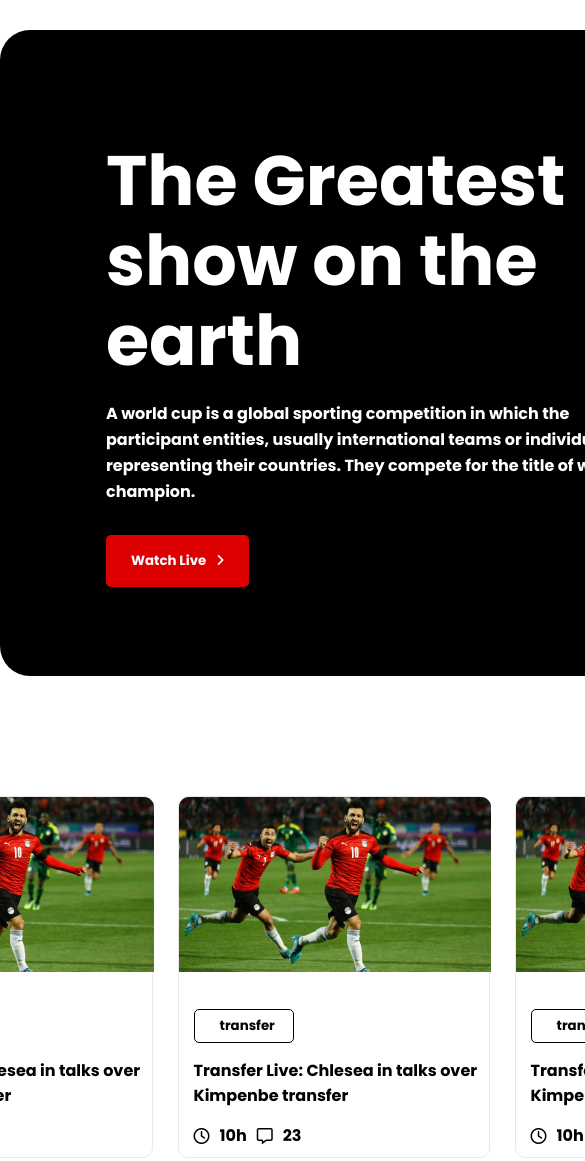
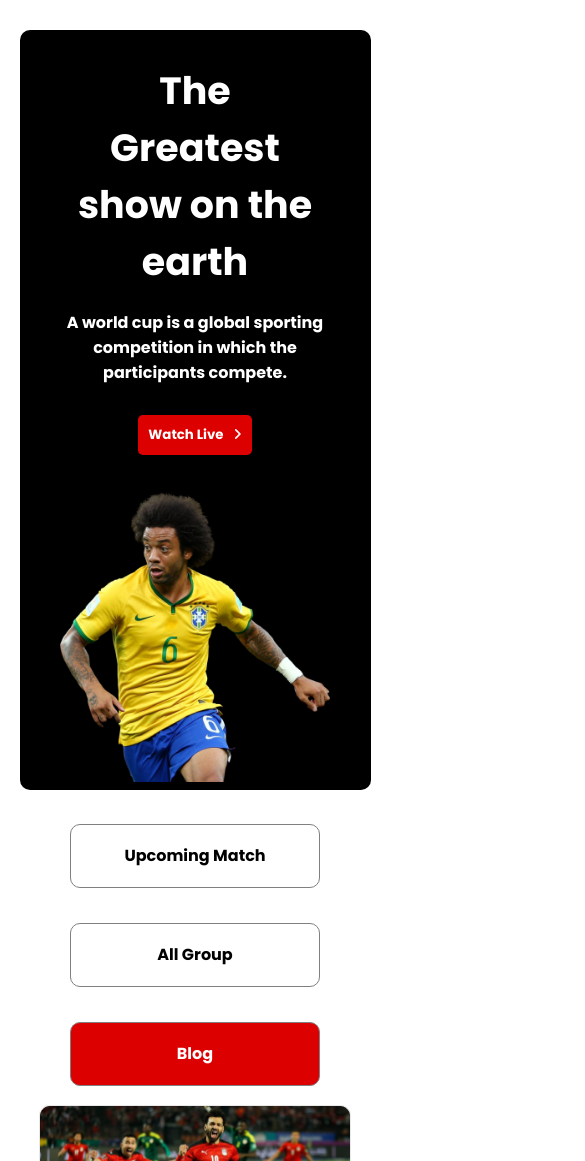
Before and after one commit to sonjibony/world_cup_mania, a plain HTML site: page index.html in a window 390 px wide. Shown: the top 1161 px of the page, 585 px wide, since content can reach past the window. Drawn offline with Linux system fonts and the light colour scheme.

Commit message:
responsive done

```diff
--- a/index.html
+++ b/index.html
@@ -15,7 +15,7 @@
                 The Greatest show on the earth
             </div>
             <div class="game-des">
-                A world cup is a global sporting competition in which the participant entities, usually international teams or individuals representing their countries. They compete for the title of world champion.
+                A world cup is a global sporting competition in which the participants compete.
 
             </div>
             <button>
@@ -44,6 +44,7 @@
                 </button>
             </div>
         </div>
+        <div class="blog-container">
         <div class="blogs">
         <article class="blog">
             <div class="thumbnail">
@@ -136,14 +137,13 @@
             </div>
         </article>
         </div>
+        </div>
     </section>
     <footer>
         <h1>Goal</h1>
         <hr>
         <div id="extra-details">
-            <div class="extras">
-                Contact us
-            </div>
+
             <div class="extras">
                 Contact us
             </div>
--- a/style.css
+++ b/style.css
@@ -7,45 +7,52 @@
    font-family: 'Poppins', sans-serif;
 
 }
+
+
+
 #header-section{
     display: flex;
-    justify-content: space-between;
+    justify-content: center;
     margin: 30px auto;
     background-color:black;
-    height: 646px;
-width: 1321px;
+    height: 90vh;
+width: 95vw;
 border-radius: 30px;
 
 
 }
 .game-info{
-    margin-left:106px ;
+    margin-left:80px ;
     margin-top: 111px;
     margin-bottom: 111px;
-    height: 424px;
-width: 531px;
+    height: 50%;
+width: 50vw;
 border-radius: 5px;
 
+
 }
+
+
 .game-title{
-font-size: 70px;
-line-height: 80px;
+font-size: 4vw;
 text-align: left;
 color:white ;
 
 }
 .game-des{
-font-size: 16px;
-line-height: 26px;
+font-size: 1rem;
 color: white;
 margin-top: 20px;
+width: 80%;
+text-align: left;
 
 }
 button{
 background-color: #dd0000;
 border: none;
 border-radius: 5px;
-padding: 16px 25px;
+height: 2.5rem;
+padding: 0px 10px;
 margin-top: 30px;
 color: white;
 }
@@ -53,10 +60,9 @@ color: white;
     margin-left: 7px;
 }
 .header-banner img{
-    height: 613px;
-width: 581px;
+    height: 95%;
+width: 50vw;
 margin-top: 32px;
-margin-right: 55px;
 
 }
 .buttons{
@@ -183,3 +189,182 @@ justify-content: center;
 align-items: center;
 
 }
+@media screen and (max-width: 768px){
+    #header-section img{
+        width: 270px;
+
+
+    }
+    #header-section{
+        display: flex;
+    background-color:black;
+    height: 90vh;
+width: 95vw;
+border-radius: 30px;
+margin: 20 auto;
+
+    }
+    .game-info{
+        margin-left:30px ;
+        margin-top: 120px;
+        margin-bottom: 20px;
+
+
+
+
+
+    }
+
+    #blog-section{
+        display: flex;
+        flex-direction: column;
+        height: auto;
+        width: auto;
+        margin-top: 50px;
+    }
+    .buttons{
+        display: flex;
+        flex-direction: row;
+        gap: 5px;
+        justify-content: center;
+        margin: 0 auto;
+    height: 0;
+        margin-bottom: 40px;
+
+    }
+    .button-style{
+        height: 64px;
+width: 150px;
+border-radius: 10px;
+padding: 0.35em 1.2em;
+border: 1px solid grey;
+
+
+    }
+
+    .blogs{
+        display: grid;
+        grid-template-columns: repeat(2,1fr);
+        column-gap: 70px;
+
+    }
+    .blog-container{
+        margin:0 auto ;
+    }
+    .blog{
+        height: 350px;
+        width: 200px;
+
+
+
+
+    }
+    .blog .thumbnail img{
+     height: 100%;
+     width: 100%
+    }
+    footer{
+
+        padding-top :60px;
+        padding-bottom: 70px;
+        margin-top: 40px;
+
+    }
+
+    }
+    #extra-details{
+        flex-wrap: wrap;
+
+    }
+
+      @media screen and (max-width:550px)  {
+
+         #header-section{
+
+    display: flex;
+    flex-direction: column;
+    justify-content: center;
+    align-items: center;
+    height: 90vh;
+width: 90vw;
+border-radius: 10px;
+
+
+         }
+         .game-info{
+            height: 50vh;
+width: 90vw;
+
+
+
+
+            margin: 0 auto;
+        display: flex;
+        flex-direction: column;
+        justify-content: center;
+        align-items: center;
+
+
+        }
+        .header-banner img{
+            height: 90%;
+        width: 100%;
+
+
+
+        }
+        .game-title{
+            margin-top: 20px;
+            font-size: 4.5vh;
+            text-align: center;
+            color:white ;
+            width: 70%;
+
+            }
+            .game-des{
+            font-size: 1rem;
+            color: white;
+            margin-top: 20px;
+            width: 80%;
+            text-align:center
+
+            }
+            .buttons{
+                display: flex;
+                flex-direction: column;
+
+            margin-top: 0px;
+
+                height: 200px;
+                width: 90vw;
+                background-color: white;
+
+
+
+
+            }
+            .button-style{
+                height: 64px;
+        width: 250px;
+        font-size: 1em;
+        border-radius: 10px;
+        padding: 0.35em 1.2em;
+        border: 1px solid grey;
+
+
+            }
+            .blogs{
+                display: grid;
+                grid-template-columns: repeat(1,1fr);
+                row-gap: 20px;
+
+
+             }
+             .blog{
+                height: 100%;
+            width: 80%;
+            margin: 0 auto;
+
+
+             }
+        }
```
